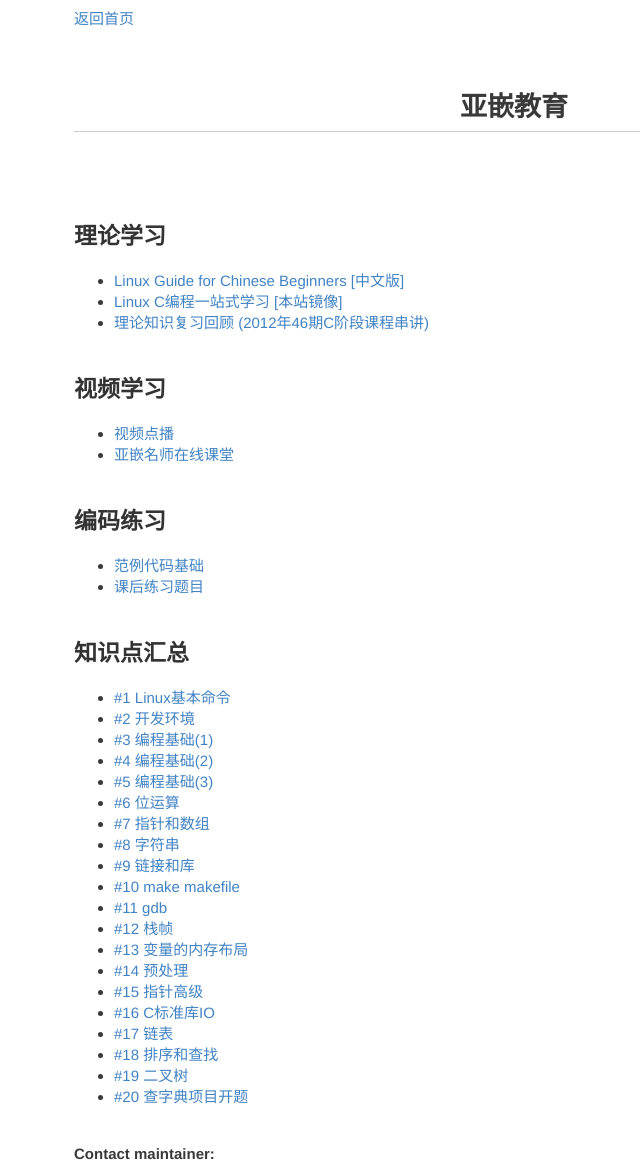
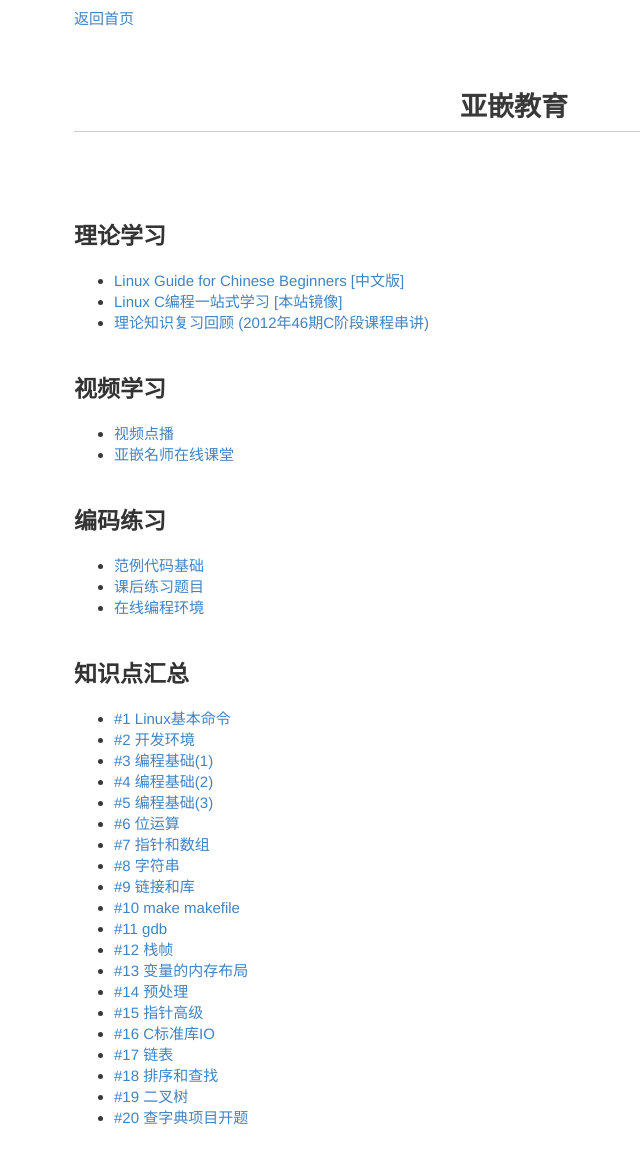
Before and after one commit to akaedu/akaedu.github.com, a Jekyll site: the page built from index.md, in a window 1280 px wide. Shown: the top 1167 px of the page, without its empty margins (126-766 px from the left). Built offline with Jekyll 4.4.1, drawn with Linux system fonts in a browser that asks for light colours; Markdown is read by kramdown in place of the engine named in the settings; comment, search, counter and statistics services are not loaded.

Commit message:
Update index.md

```diff
--- a/index.md
+++ b/index.md
@@ -32,6 +32,7 @@
 <ul>
 <li> <a href="/code/primary_coding.html">范例代码基础</a> </li>
 <li> <a href="http://akaedu.github.com/practice">课后练习题目</a> </li>
+<li> <a href="http://akaedu.codepad.org">在线编程环境</a> </li>
 </ul>
 
 ##知识点汇总
```
